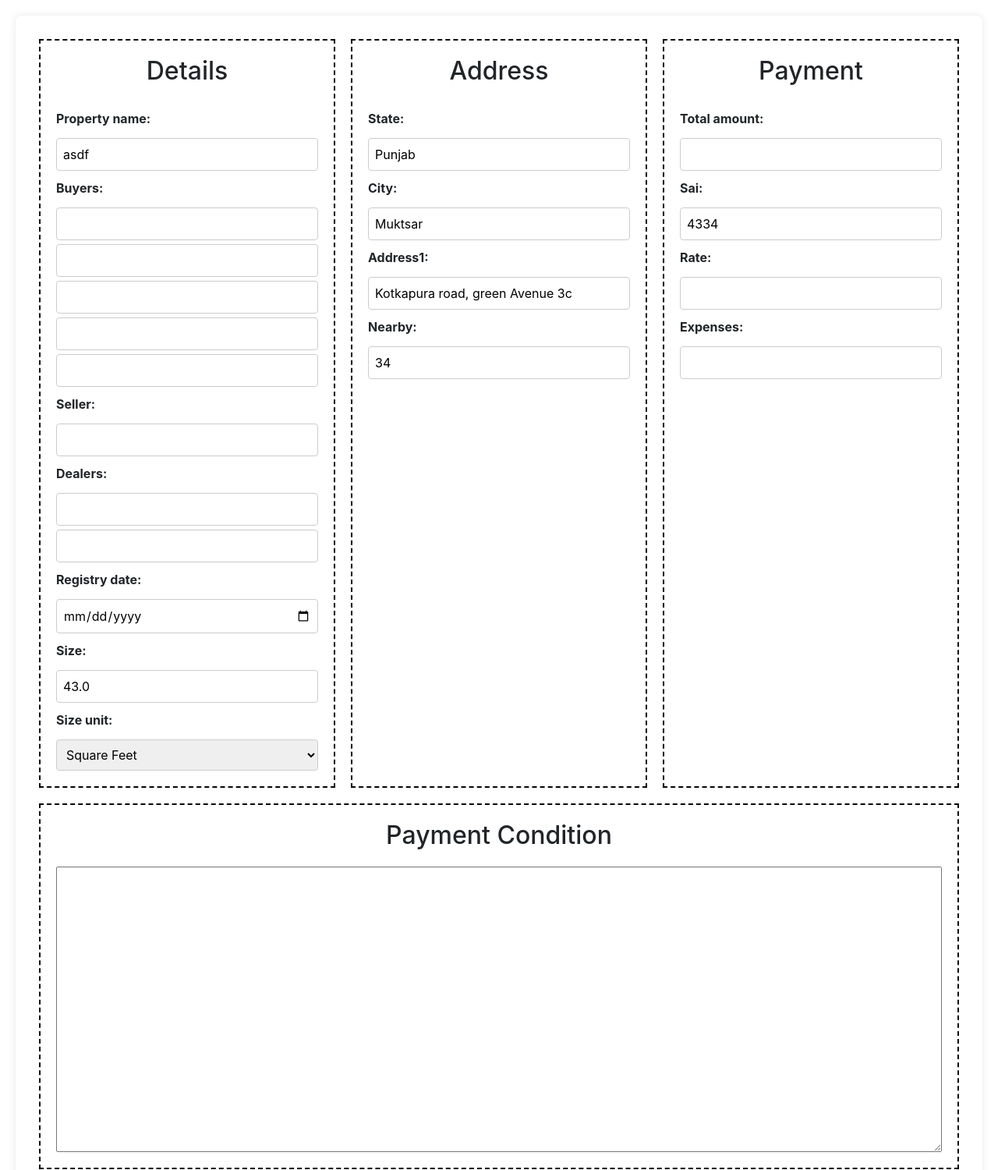
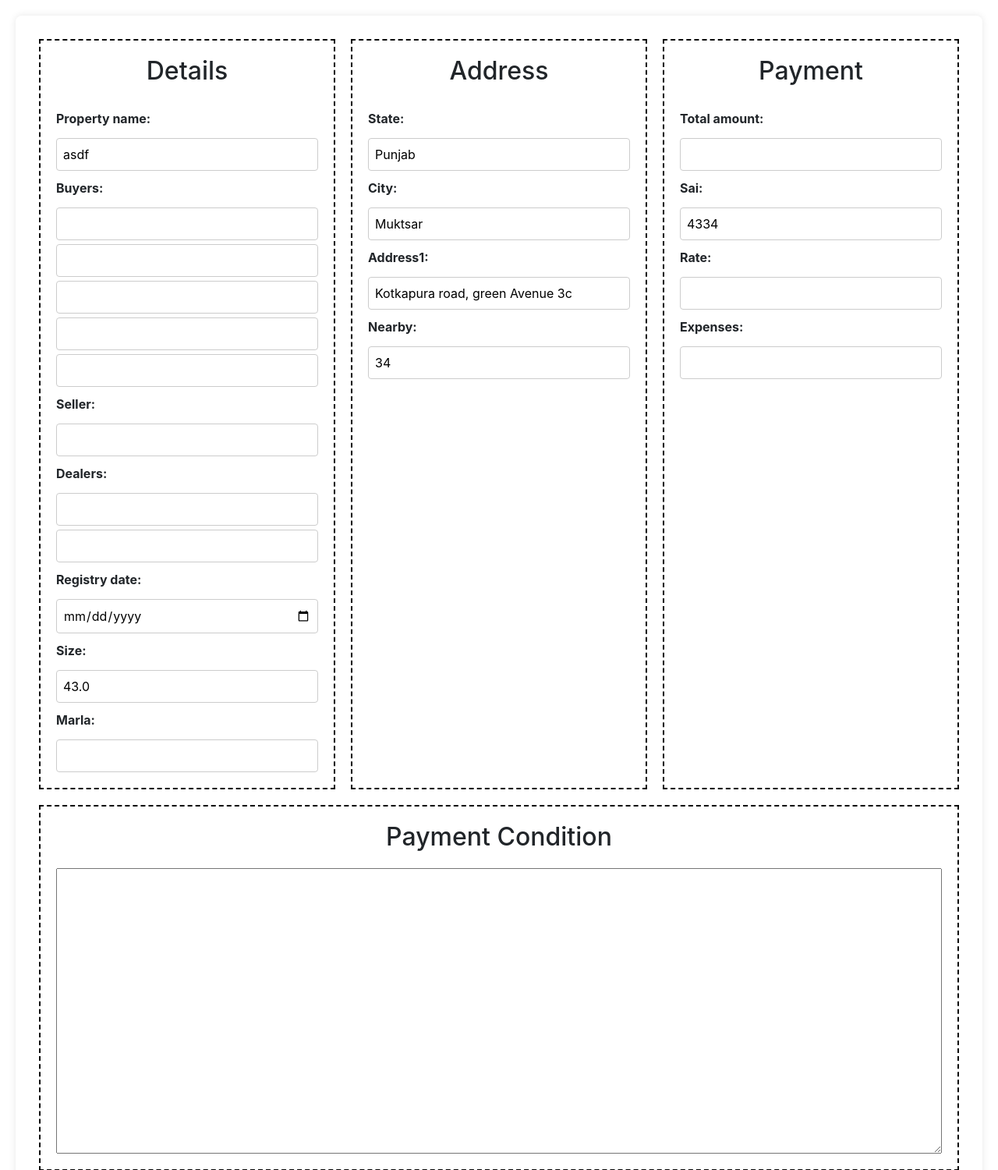
Before and after one commit to Sanyam-bot/RealtorHub, a Django app: page /edit/2 in a window 1280 px wide. Shown: the part 56-1556 px from the top of the page at 78% size. Run offline with Django 5.2, Linux system fonts and the light colour scheme; a user stored in the database is signed in; data comes from the database, SQL or seed files in the repository; tables that the repository leaves empty hold one stand-in row (values such as "Sample post"); some libraries are stand-ins or nearby versions.

Commit message:
Deleted size_unit nad added marla

```diff
--- a/realtorhub/forms.py
+++ b/realtorhub/forms.py
@@ -1,5 +1,5 @@
 from django import forms
-from .models import Property, SIZE_UNITS
+from .models import Property
 
 
 # ModelForm can automatically generate certain fields, depends on the meta class
@@ -7,7 +7,8 @@ class PropertyForm(forms.ModelForm):
     # ModelForm expects configurations to be set under the Meta name
     class Meta:
         model = Property # name of the model
-        fields = ['property_name', 'buyer_1', 'buyer_2', 'buyer_3', 'buyer_4', 'buyer_5', 'seller', 'dealer_1', 'dealer_2', 'state', 'city', 'address1', 'nearby', 'total_amount', 'rate', 'expenses', 'registry_date', 'sai', 'size', 'size_unit', 'payment_condition'] # all the fields from the model class that I want in the form
+        fields = ['property_name', 'buyer_1', 'buyer_2', 'buyer_3', 'buyer_4', 'buyer_5', 'seller', 'dealer_1', 'dealer_2', 'state', 'city', 'address1', 'nearby', 'total_amount', 'rate', 'expenses', 'registry_date', 'sai', 'size', 'marla', 'payment_condition'] # all the fields from the model class that I want in the form
         widgets = {
             'registry_date': forms.DateInput(format='%Y-%m-%d', attrs={'type': 'date'}),
+            'size': forms.TextInput(attrs={'placeholder': 'Length x Breadth'})
         }
--- a/realtorhub/models.py
+++ b/realtorhub/models.py
@@ -1,11 +1,6 @@
 from django.contrib.auth.models import AbstractUser
 from django.db import models
 
-
-SIZE_UNITS = (
-    ('sqrt', 'Square Feet'),
-    ('marla', 'Marla'),
-)
 
 # Create your models here.
 class User(AbstractUser):
@@ -34,7 +29,7 @@ class Property(models.Model):
     registry_date = models.DateField()
     sai = models.IntegerField(blank=True, null=True)
     size = models.CharField(max_length=10)
-    size_unit = models.CharField(max_length=5, choices=SIZE_UNITS)
+    marla = models.IntegerField(blank=True, null=True)
     payment_condition = models.TextField(max_length=4000, default='', blank=True)
 
     def __str__(self):
--- a/realtorhub/templates/realtorhub/add.html
+++ b/realtorhub/templates/realtorhub/add.html
@@ -26,7 +26,7 @@
                 {{ form.dealer_2 }}
                 {{ form.registry_date.label_tag }} {{ form.registry_date }}
                 {{ form.size.label_tag }} {{ form.size }}
-                {{ form.size_unit.label_tag }} {{ form.size_unit }}
+                {{ form.marla.label_tag }} {{ form.marla }}
             </div>
 
             <div class="form-section">
--- a/realtorhub/templates/realtorhub/edit.html
+++ b/realtorhub/templates/realtorhub/edit.html
@@ -25,7 +25,7 @@
                 {{ form.dealer_2 }}
                 {{ form.registry_date.label_tag }} {{ form.registry_date }}
                 {{ form.size.label_tag }} {{ form.size }}
-                {{ form.size_unit.label_tag }} {{ form.size_unit }}
+                {{ form.marla.label_tag }} {{ form.marla }}
             </div>
 
             <div class="form-section">
--- a/realtorhub/templates/realtorhub/property.html
+++ b/realtorhub/templates/realtorhub/property.html
@@ -23,6 +23,12 @@
         <p id="registry_date"><b>Registry Date:</b>{{property.registry_date}}</p>
 
         <p id="property_size"><b>Property Size:</b>{{property.size}} {{property.size_unit}}</p>
+
+        {% if property.marla %}
+            <p id="marla"><b>Marla:</b>{{property.marla}} marla</p>
+        {% else %}
+            <p id="marla"><b>Marla:</b>{{property.marla}} </p>
+        {% endif %}
 
         <div class="row">
             <div class="column">
```
Also changed, not shown: realtorhub/static/realtorhub/property_style.css (+12 -0 lines).
